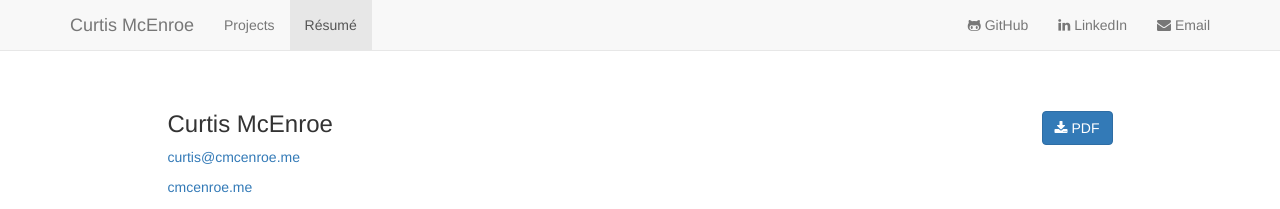
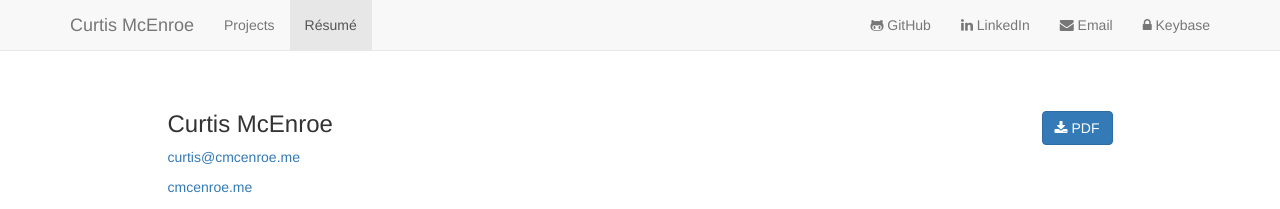
Before and after one commit to causal-agent/programble.github.io, a Jekyll site: the page built from resume.html, in a window 1280 px wide. Shown: the top 209 px of the page. Built offline with Jekyll 4.4.1, drawn with Linux system fonts in a browser that asks for light colours; nearby versions of some CDN libraries.

Commit message:
Add link to Keybase

```diff
--- a/_layouts/default.html
+++ b/_layouts/default.html
@@ -50,6 +50,10 @@
             <li><a href="mailto:{{ site.email }}">
               <i class="fa fa-envelope"></i> Email
             </a></li>
+
+            <li><a href="https://keybase.io/programble">
+              <i class="fa fa-lock"></i> Keybase
+            </a></li>
           </ul>
         </div>
       </div>
```
